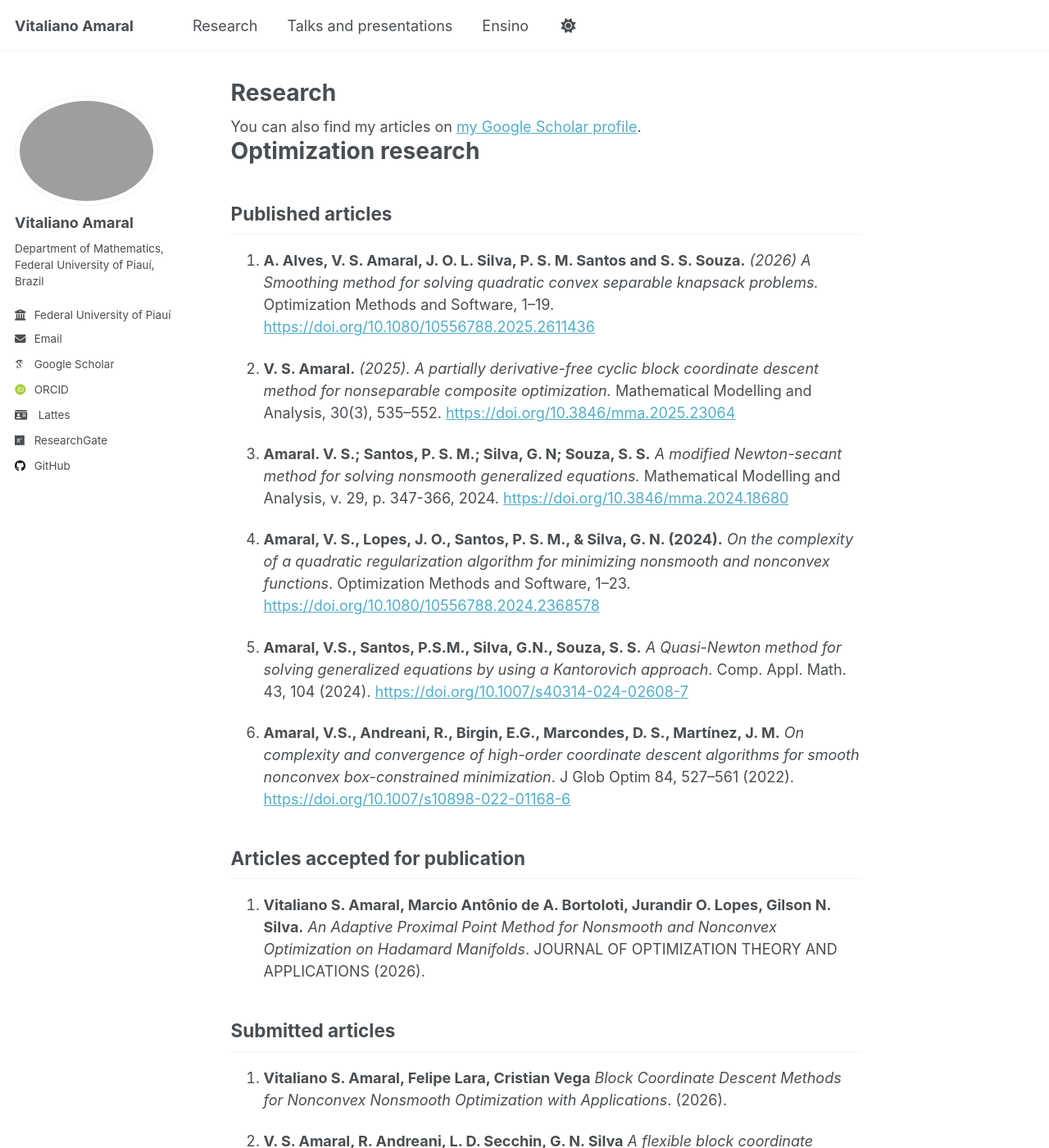
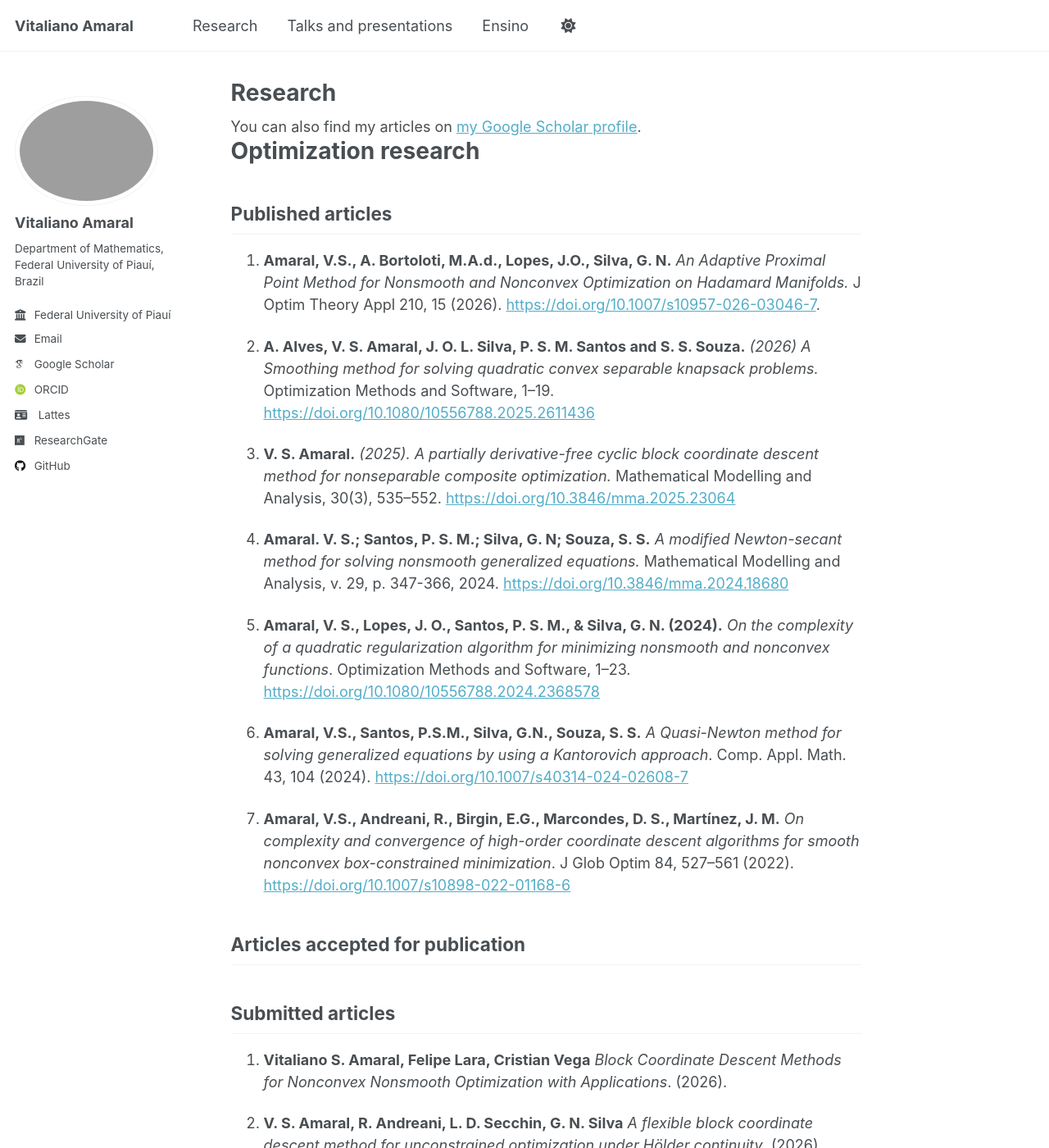
Before and after one commit to vitalianoamaral/vitalianoamaral.github.io, a Jekyll site: the page built from _pages/research.md, in a window 1280 px wide and 1400 px high. Shown: the whole window at 82% size. Built offline with Jekyll 4.4.1, drawn with Linux system fonts in a browser that asks for light colours; some web fonts are replaced.

Commit message:
Add published article on adaptive proximal point methods
Added a new published article on adaptive proximal point methods for optimization.

```diff
--- a/_pages/research.md
+++ b/_pages/research.md
@@ -11,6 +11,8 @@ author_profile: true
 
 # Optimization research
 ## Published articles
+
+1. **Amaral, V.S., A. Bortoloti, M.A.d., Lopes, J.O., Silva, G. N.** *An Adaptive Proximal Point Method for Nonsmooth and Nonconvex Optimization on Hadamard Manifolds.* J Optim Theory Appl 210, 15 (2026). [https://doi.org/10.1007/s10957-026-03046-7](https://doi.org/10.1007/s10957-026-03046-7).
 
 1. **A. Alves, V. S. Amaral, J. O. L. Silva, P. S. M. Santos and S. S. Souza.** *(2026) A Smoothing method for solving quadratic convex separable
 knapsack problems.* Optimization Methods and Software, 1–19. [https://doi.org/10.1080/10556788.2025.2611436](https://doi.org/10.1080/10556788.2025.2611436)
@@ -28,7 +30,6 @@ knapsack problems.* Optimization Methods and Software, 1–19. [https://doi.org/
 
 ## Articles accepted for publication
 
-1. **Vitaliano S. Amaral, Marcio Antônio de A. Bortoloti, Jurandir O. Lopes, Gilson N. Silva.** *An Adaptive Proximal Point Method for Nonsmooth and Nonconvex Optimization on Hadamard Manifolds*. JOURNAL OF OPTIMIZATION THEORY AND APPLICATIONS (2026).
 
 ## Submitted articles
 
```
